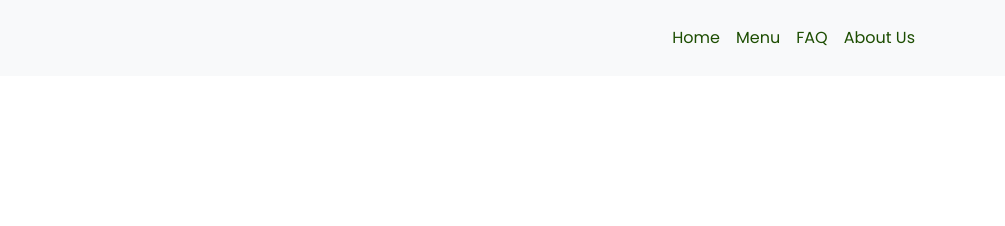
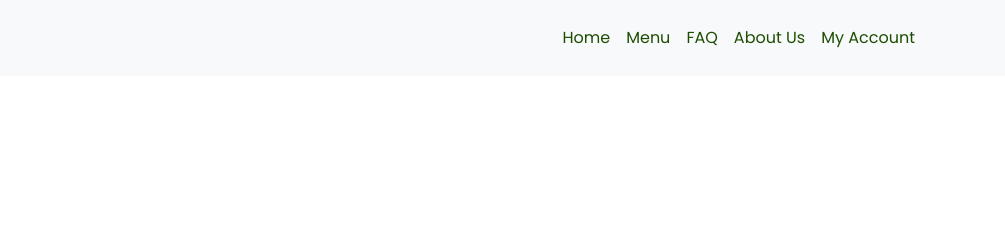
Before and after one commit to lukefrostwalker/CodeFitMeals, a plain HTML site: page form.html in a window 1280 px wide. Shown: the top 226 px of the page, 275-1280 px from the left. Drawn offline with nearby package versions, Linux system fonts and the light colour scheme.

Commit message:
modified navigation bar

```diff
--- a/form.html
+++ b/form.html
@@ -29,6 +29,7 @@
                             <li class="link_animation nav-item"><a class="nav-link" href="#">Menu</a></li>
                             <li class="link_animation nav-item"><a class="nav-link" href="faq.html">FAQ</a></li>
                             <li class="link_animation nav-item"><a class="nav-link" href="about.html">About Us</a></li>
+                            <li class="link_animation nav-item"><a class="nav-link" href="form.html">My Account</a></li>
                         </ul>
                     </div>
                 </div>
```
Lines whose indentation alone changed are shown as unchanged.
